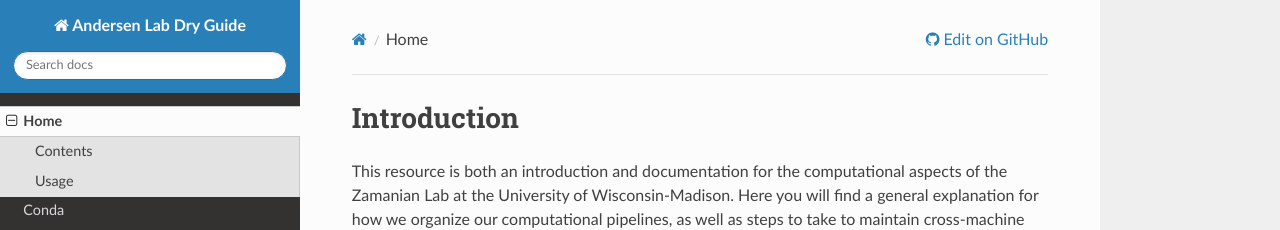
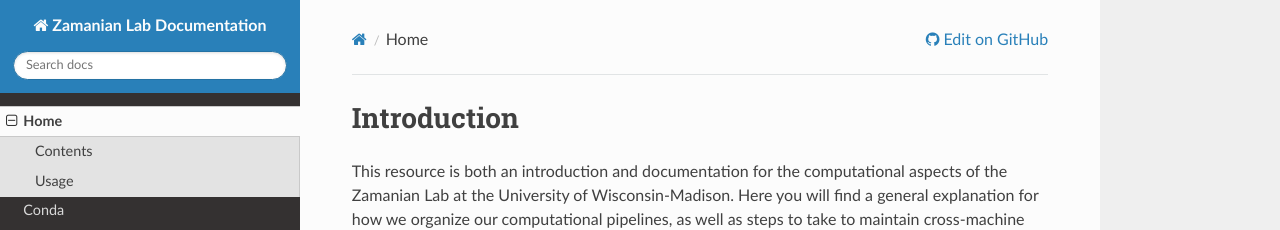
Before and after one commit to zamanianlab/ZamanianLabDocs, an MkDocs documentation site: the page built from docs/index.md, in a window 1280 px wide. Shown: the top 230 px of the page. Built offline with MkDocs 1.6.1, drawn with Linux system fonts in a browser that asks for light colours; nearby versions of some CDN libraries.

Commit message:
Changed name in intro

```diff
--- a/mkdocs.yml
+++ b/mkdocs.yml
@@ -1,4 +1,4 @@
-site_name: Andersen Lab Dry Guide
+site_name: Zamanian Lab Documentation
 theme: readthedocs
 repo_url: https://github.com/zamanianlab/ZamanianLabDocs
 
```
